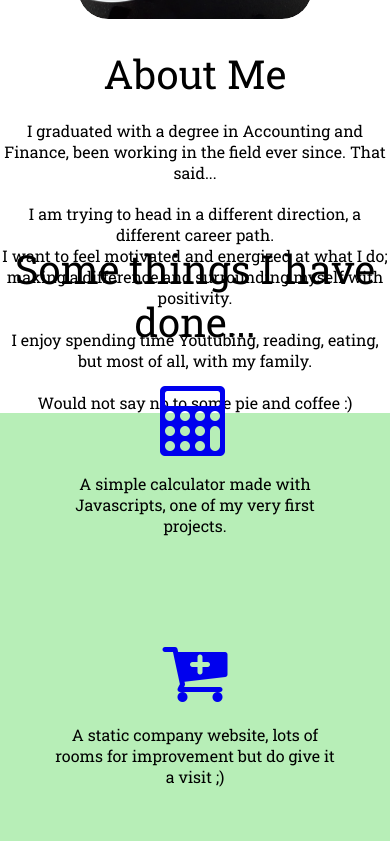
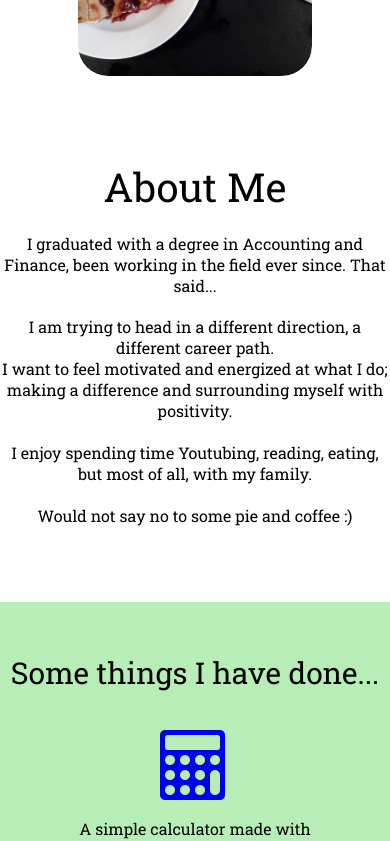
Before and after one commit to JRLim0902/profile, a React (Create React App) app: page / in a window 390 px wide. Shown: the part 1156-1997 px from the top of the page. Built offline with nearby package versions, Linux system fonts and the light colour scheme.

Commit message:
css changes

```diff
--- a/package.json
+++ b/package.json
@@ -1,4 +1,5 @@
 {
+  "homepage": "https://JRLim0902.github.io/profile",
   "name": "portfolio",
   "version": "0.1.0",
   "private": true,
@@ -7,12 +8,15 @@
     "@testing-library/react": "^12.1.4",
     "@testing-library/user-event": "^13.5.0",
     "emailjs-com": "^3.2.0",
+    "gh-pages": "^3.2.3",
     "react": "^17.0.2",
     "react-dom": "^17.0.2",
     "react-scripts": "5.0.0",
     "web-vitals": "^2.1.4"
   },
   "scripts": {
+    "predeploy": "npm run build",
+    "deploy": "gh-pages -d build",
     "start": "react-scripts start",
     "build": "react-scripts build",
     "test": "react-scripts test",
--- a/src/components/about/about.css
+++ b/src/components/about/about.css
@@ -60,9 +60,11 @@ h1{
     }
 
     .about {
+        height: 100vh;
         flex-direction: column;
         text-align: center;
         margin-top: 50px;
+        margin-bottom: 20px;
     }
 
     .about-left {
--- a/src/components/contact/contact.css
+++ b/src/components/contact/contact.css
@@ -87,6 +87,9 @@ button {
 }
 
 @media screen and (max-width: 480px) {
+    .contact {
+        height: 100vh;
+    }
     .contact-wrapper{
         flex-direction: column;
         padding: 0px 50px;
--- a/src/components/product/product.css
+++ b/src/components/product/product.css
@@ -39,5 +39,6 @@
         display: flex;
         justify-content: center;
         align-items: center;
+        padding: 0px;
     }
 }
--- a/src/components/productList/productList.css
+++ b/src/components/productList/productList.css
@@ -34,12 +34,15 @@
 
 @media screen and (max-width:480px) {
     .pl {
+        height: 100vh;
         padding: 10px;
+        margin-bottom: 20px;
+        background-color:  rgb(183, 238, 183);;
     }
 
     .pl-title {
-        margin-top: 10px;
-        font-size: 40px;
+        margin-top: 50px;
+        font-size: 30px;
     }
 
     .pl-texts {
```
Also changed, not shown: 1 other file (tests, documents, lock files or other folders).
